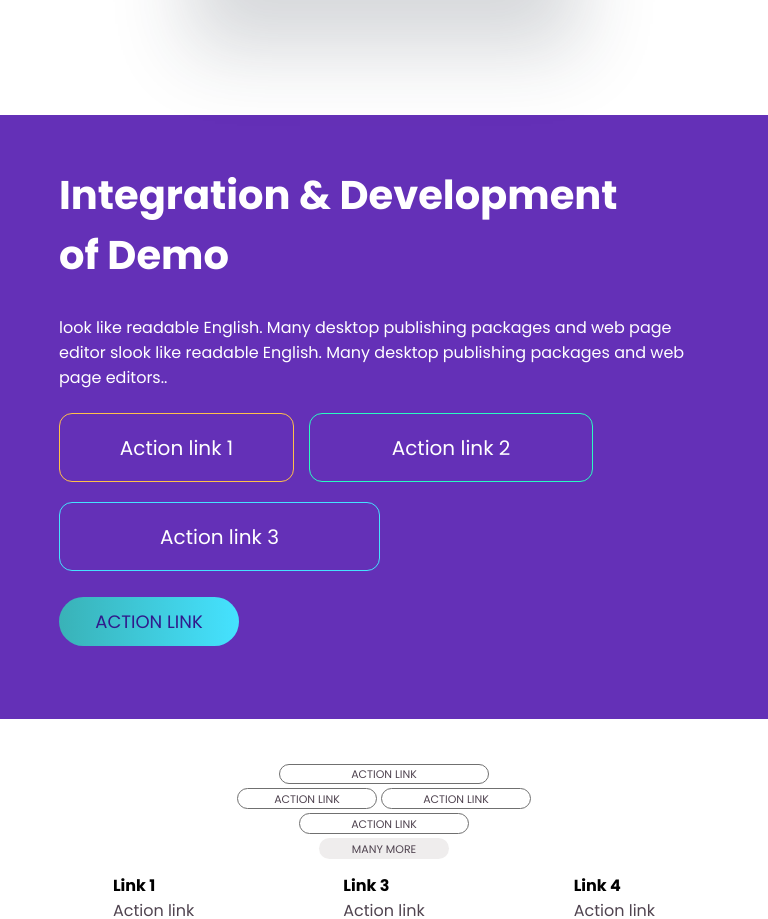
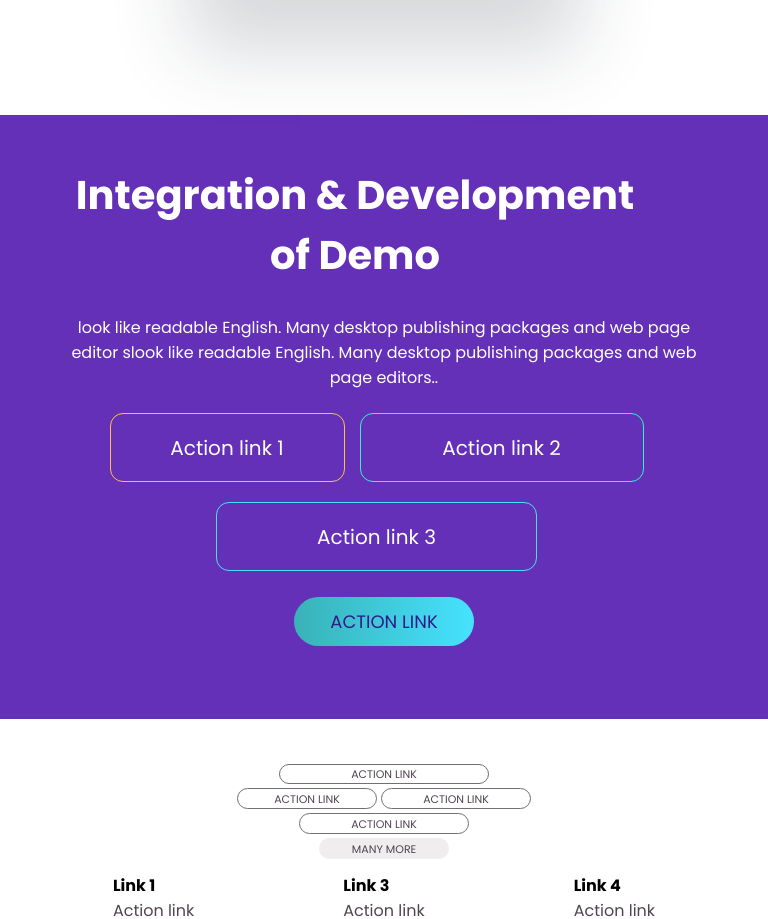
Before and after one commit to chittalasvdinesh/loremipsum-github-mini, a plain HTML site: page index.html in a window 768 px wide. Shown: the part 2004-2923 px from the top of the page. Drawn offline with Linux system fonts and the light colour scheme; files whose address does not match are found by name.

Commit message:
Update index.css

```diff
--- a/index.css
+++ b/index.css
@@ -614,6 +614,7 @@
 
     .developmentSection{
         background-color: #6430B7;
+        text-align: center;
     }
     .containersec3{
         margin: auto;
@@ -639,6 +640,7 @@
         flex-wrap: wrap;
         position: relative;
         margin-top: 23px;
+        justify-content: center;
     }
 
     .actionBtnStl{
```
